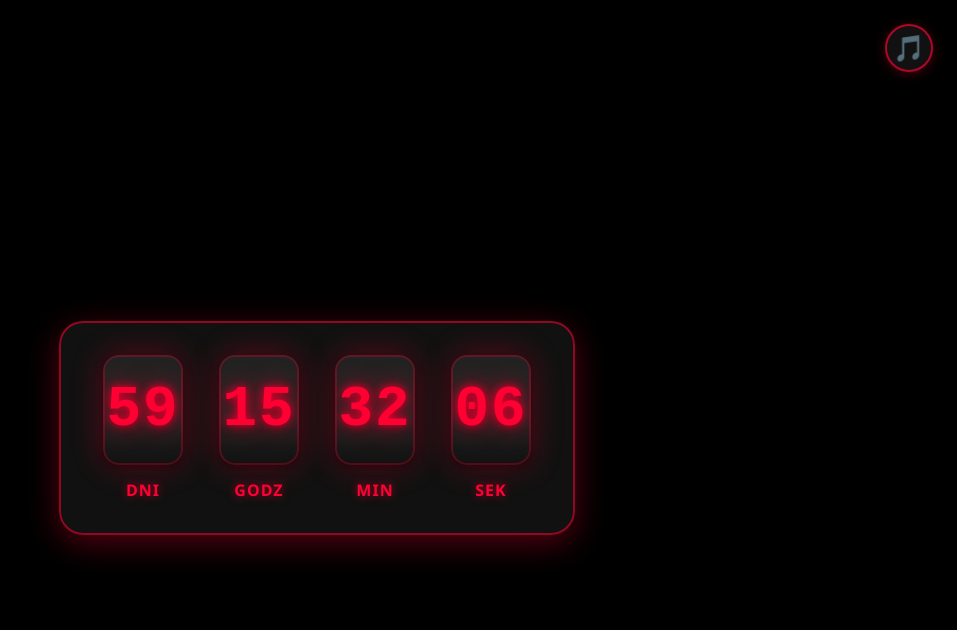
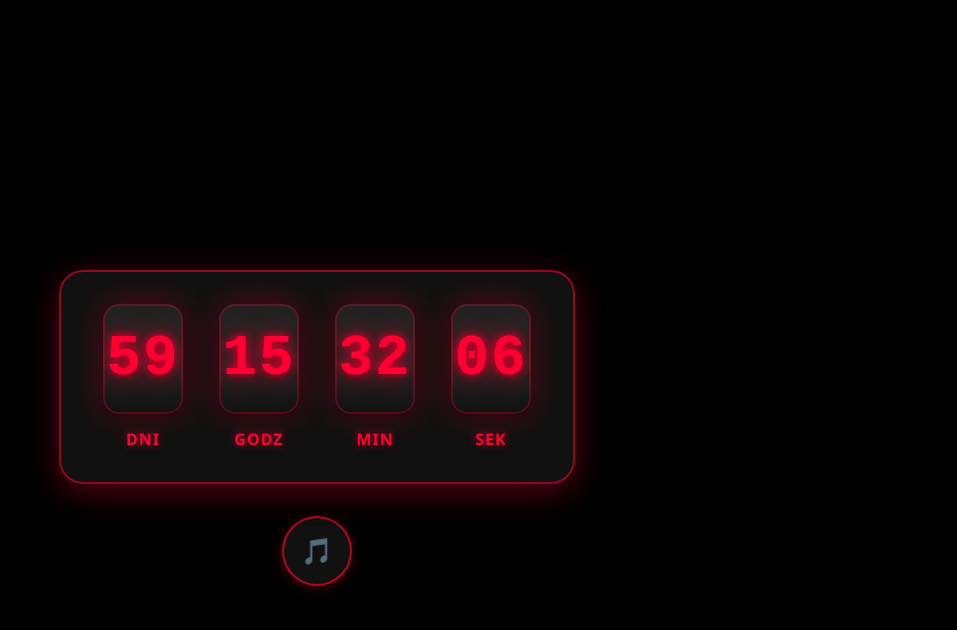
Before and after one commit to lukaszpochmara/Licznik, a plain HTML site: page index.html in a window 1280 px wide. Shown: the whole page, without its empty margins (323-1280 px from the left). Drawn offline with Linux system fonts and the light colour scheme.

Commit message:
Refactor music button styling and repositioning for improved layout

```diff
--- a/index.html
+++ b/index.html
@@ -145,23 +145,21 @@
         /* Cytaty usunięte */
         /* Styl przycisku muzyki */
         .music-btn {
-            position: fixed;
-            top: 24px;
-            right: 24px;
-            z-index: 100;
+            display: flex;
+            align-items: center;
+            justify-content: center;
+            margin: 32px auto 0 auto;
             background: #111;
             color: #ff0033;
             border: 2px solid #ff0033aa;
             border-radius: 50%;
-            width: 48px;
-            height: 48px;
-            display: flex;
-            align-items: center;
-            justify-content: center;
+            width: 70px;
+            height: 70px;
             font-size: 1.6em;
             cursor: pointer;
             box-shadow: 0 2px 12px #ff003344, 0 2px 8px #000a;
             transition: background 0.2s, color 0.2s;
+            position: static;
         }
         .music-btn.active {
             background: #ff0033;
@@ -173,10 +171,7 @@
     </style>
 </head>
 <body>
-    <!-- Przycisk muzyki -->
-    <button class="music-btn" id="music-btn" title="Włącz/Wyłącz muzykę" aria-label="Włącz/Wyłącz muzykę">
-        &#127925;
-    </button>
+
     <!-- Nagłówek strony -->
     <h1></h1>
     <!-- LICZNIK: Główna sekcja licznika czasu -->
@@ -222,7 +217,10 @@
             <div class="flip-label">sek</div>
         </div>
     </div>
-
+    <!-- Przycisk muzyki -->
+    <button class="music-btn" id="music-btn" title="Włącz/Wyłącz muzykę" aria-label="Włącz/Wyłącz muzykę">
+        &#127925;
+    </button>
     <!-- AUDIO: Ukryty odtwarzacz muzyki -->
     <audio id="music-audio" loop preload="auto">
         <source src="The Illusionist Cinematic Orchestral CC-BY - Scott Buckley.mp3" type="audio/mpeg">
```
